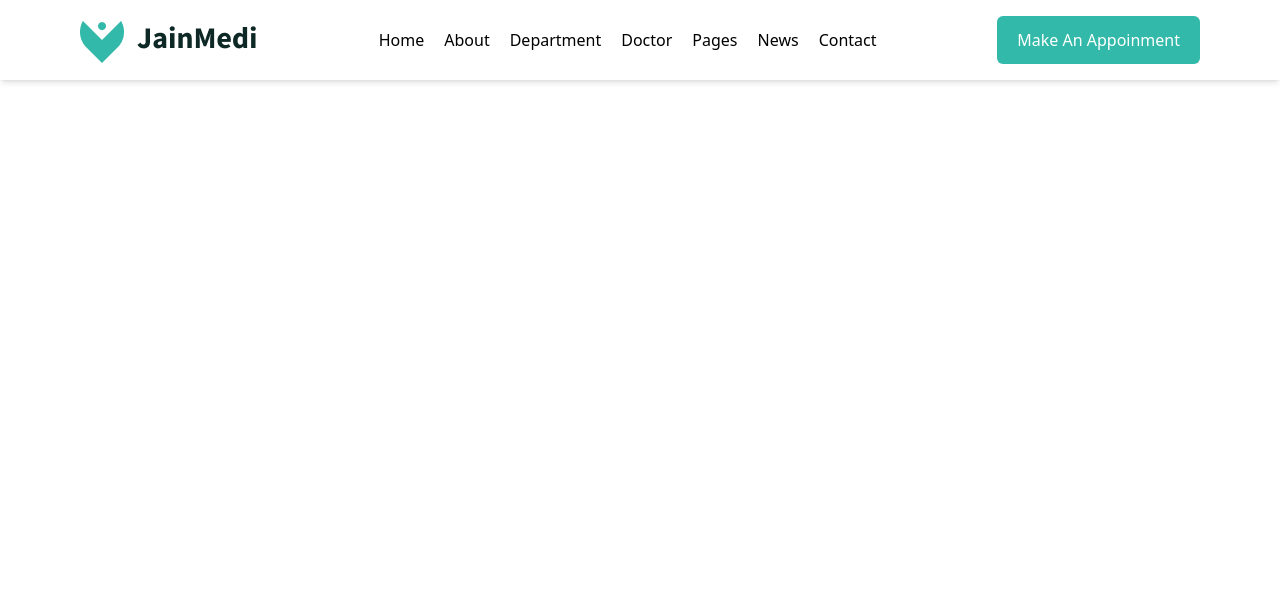
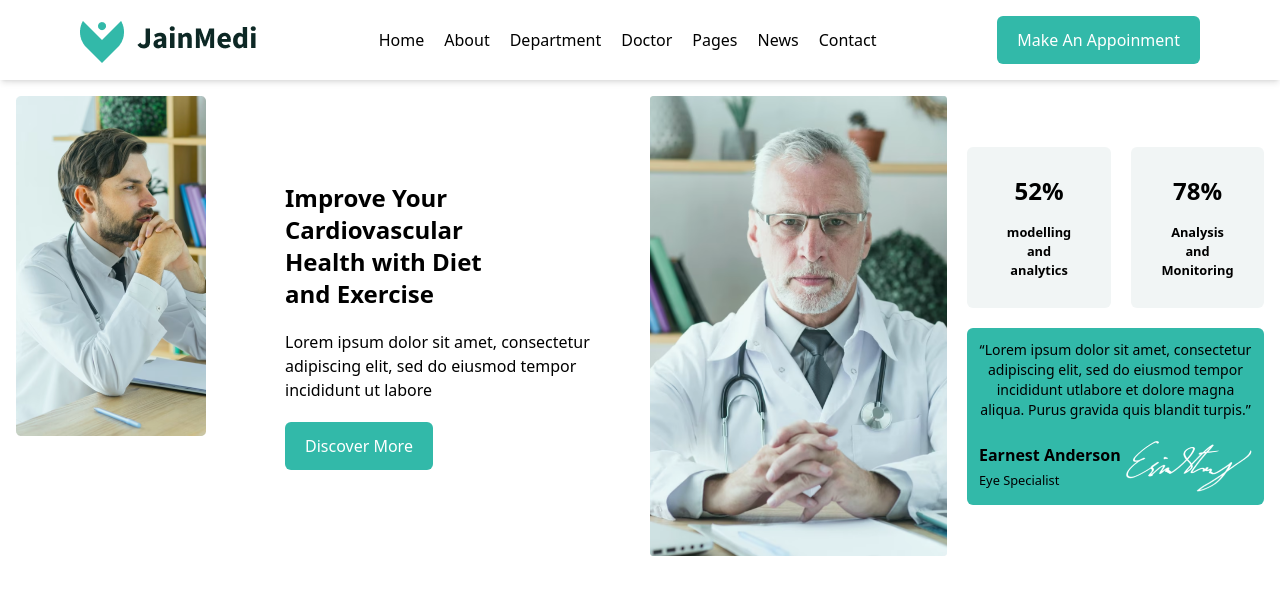
Before and after one commit to biswascom/JainMedi, a website: page index.html in a window 1280 px wide. Drawn offline with Linux system fonts and the light colour scheme.

Commit message:
Hero section is added

```diff
--- a/index.html
+++ b/index.html
@@ -57,6 +57,60 @@
         </div>
     </header>
 
+    <!-- Main Area  -->
+    <main>
+        <!-- Hero Area -->
+        <section class="w-full bg-white p-4 mt-20" id="hero">
+            <div class="grid grid-cols-1 gap-5 md:grid-cols-2 xl:grid-cols-4">
+                <div class="mx-auto md:mx-0">
+                    <img src="./assets/Person-1.png" alt="Person-1">
+                </div>
+                <div class="flex justify-center items-center">
+                    <div class="text-center md:text-start space-y-5 xl:-ml-12">
+                        <h1>Improve Your <br> Cardiovascular <br> Health with Diet <br> and Exercise</h1>
+                        <p>Lorem ipsum dolor sit amet, consectetur adipiscing elit, sed do eiusmod tempor incididunt ut
+                            labore</p>
+                        <button class="btn-primary">Discover More</button>
+                    </div>
+                </div>
+                <div class="mx-auto">
+                    <img src="./assets/Person-2.png" alt="Person-2">
+                </div>
+                <div class="flex justify-center items-center">
+                    <div class="flex flex-col gap-5">
+                        <div class="flex justify-center items-center gap-5">
+                            <div class="bg-gray-light p-7 rounded-md text-center flex flex-col gap-4">
+                                <h1>52%</h1>
+                                <small class="font-bold">modelling and <br> analytics</small>
+                            </div>
+                            <div class="bg-gray-light p-7 rounded-md text-center flex flex-col gap-4">
+                                <h1>78%</h1>
+                                <small class="font-bold">Analysis and <br> Monitoring</small>
+                            </div>
+                        </div>
+                        <div class="bg-green p-3 rounded-md">
+                            <p class="text-sm text-center mb-5">“Lorem ipsum dolor sit amet, consectetur adipiscing
+                                elit,
+                                sed do
+                                eiusmod tempor incididunt utlabore et dolore magna aliqua. Purus gravida quis blandit
+                                turpis.”</p>
+                            <div class="flex justify-between items-center">
+                                <div>
+                                    <p class="font-bold">Earnest Anderson</p>
+                                    <small>Eye Specialist</small>
+                                </div>
+                                <div>
+                                    <img src="./assets/Signature.png" alt="Signature">
+                                </div>
+                            </div>
+                        </div>
+                    </div>
+                </div>
+            </div>
+        </section>
+
+    </main>
+
 
 
     <!-- Javascript File -->
--- a/src/input.css
+++ b/src/input.css
@@ -4,27 +4,27 @@
 
 @layer base {
     h1 {
-        @apply text-6xl leading-[68px] font-bold;
+        @apply text-2xl font-bold;
     }
 
     h2 {
-        @apply text-[40px] leading-[54px] font-bold;
+        @apply text-[22px] font-bold;
     }
 
     h3 {
-        @apply text-[26px] leading-9 font-bold;
+        @apply text-xl font-bold;
     }
 
     h4 {
-        @apply text-xl leading-[30px] font-bold;
+        @apply text-[18px] font-bold;
     }
 
     h5 {
-        @apply text-[17px] leading-6 font-normal;
+        @apply text-[17px] font-bold;
     }
 
     p {
-        @apply text-lg leading-8 font-normal;
+        @apply text-[16px] font-normal;
     }
 }
 
```
Also changed, not shown: assets/Person-1.png (added), assets/Person-2.png (added), assets/Signature.png (added), src/output.css.
